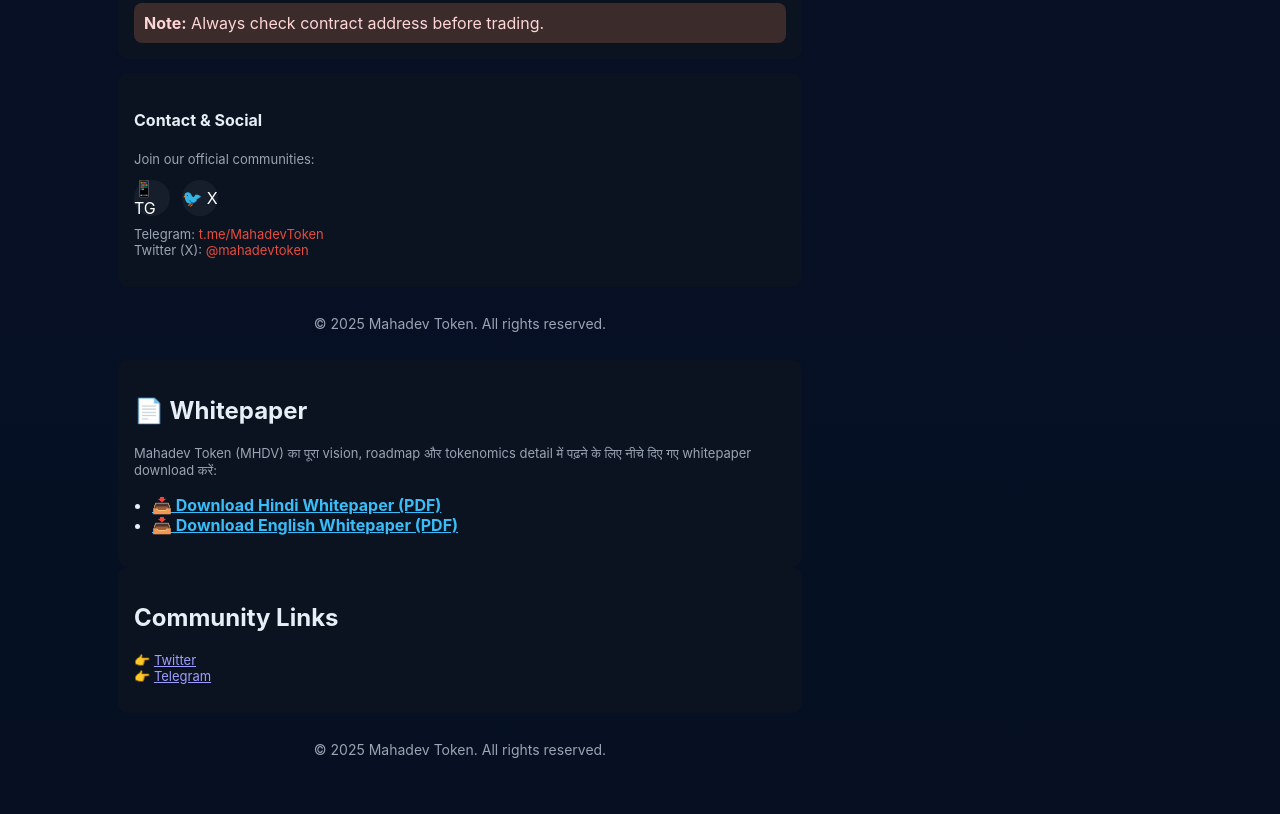
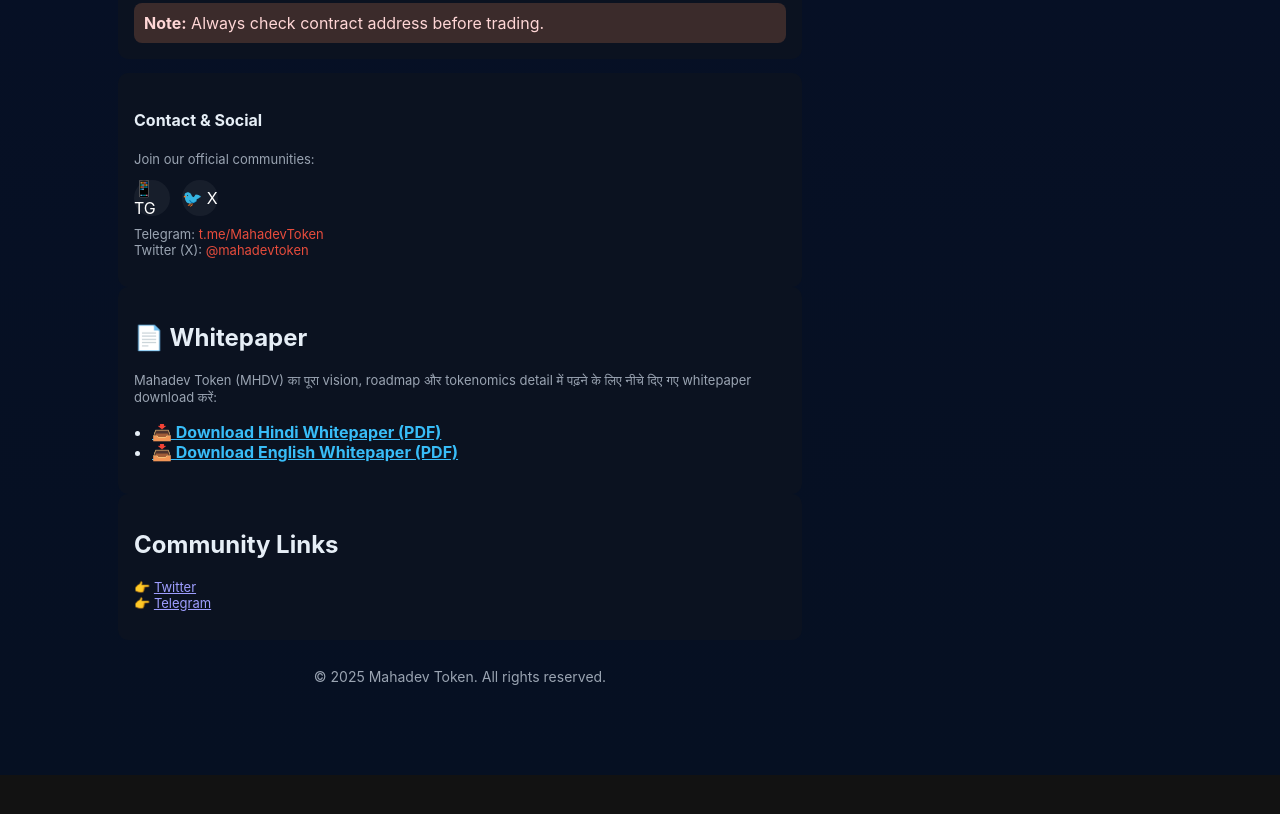
Before and after one commit to mahadevtoken-cmd/mahadev-token, a plain HTML site: page index.html in a window 1280 px wide. Shown: the part 795-1609 px from the top of the page. After the commit the page ends 1570 px from the top, so only its background shows below. Drawn offline with nearby package versions, Linux system fonts and the light colour scheme.

Commit message:
Update index.html

```diff
--- a/index.html
+++ b/index.html
@@ -147,8 +147,6 @@
   </p>
 </div>
 
-  <footer>© 2025 Mahadev Token. All rights reserved.</footer>
-
   <script>
     const CONFIG = {
       network: 'bsc',
```
